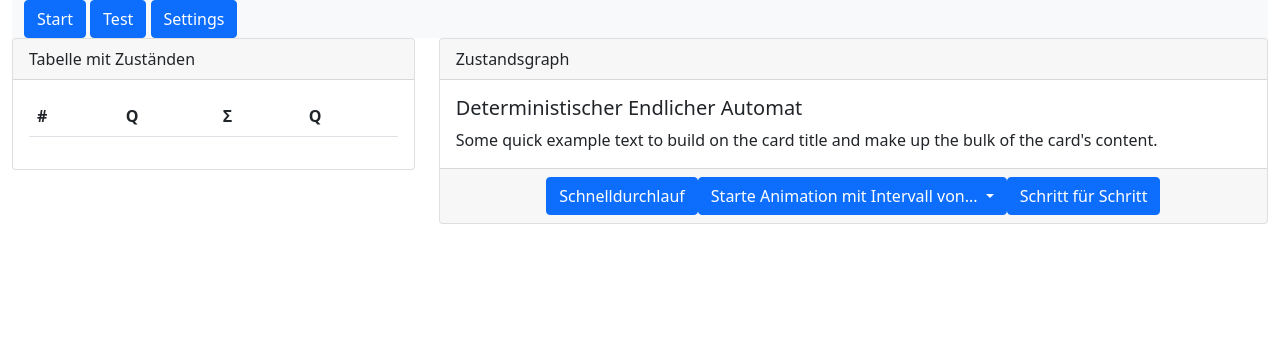
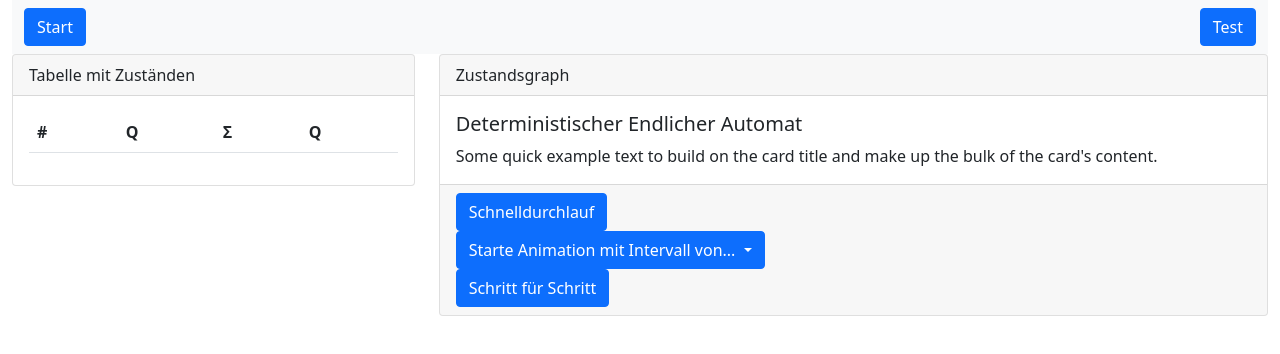
Before and after one commit to andreasrieger/bht-dea, a website: page index.html in a window 1280 px wide. Drawn offline with nearby package versions, Linux system fonts and the light colour scheme.

Commit message:
bugfixes

```diff
--- a/index.html
+++ b/index.html
@@ -13,7 +13,7 @@
 
 <body>
   <div class="container-fluid">
-    <nav class="navbar-nav sticky-top navbar-light bg-light">
+    <nav class="navbar sticky-top navbar-light bg-light">
       <div class="container-fluid">
           <button type="button" id="start" class="btn btn-primary" data-bs-toggle="modal" data-bs-target="#exampleModal">
             Start
@@ -21,10 +21,13 @@
           <button type="button" id="testDea" class="btn btn-primary">
             Test
           </button>
+
+          <!--
           <button class="btn btn-primary" type="button" data-bs-toggle="offcanvas" data-bs-target="#offcanvasRight"
             aria-controls="offcanvasExample">
             Settings
           </button>
+          -->
       </div>
     </nav>
     <div class="row">
@@ -59,11 +62,8 @@
               content.</p>
           </div>
           <div class="card-footer">
-            <ul class="nav justify-content-center">
-              <li class="nav-item">
                 <button type="button" id="startAuto" class="btn btn-primary">Schnelldurchlauf</button>
-              <li>
-              <li class="nav-item">
+
                 <div class="dropdown">
                   <button class="btn btn-primary dropdown-toggle" type="button" id="startAutoDelayed"
                     data-bs-toggle="dropdown" aria-expanded="false">
@@ -75,11 +75,10 @@
                     <li><a class="dropdown-item" id="4s">2 Sekunden</a></li>
                   </ul>
                 </div>
-              <li>
-              <li class="nav-item">
+
                 <button type="button" id="startStepByStep" class="btn btn-primary">Schritt für
                   Schritt</button>
-              </li>
+
           </div>
         </div>
       </div>
--- a/js/scripts.js
+++ b/js/scripts.js
@@ -121,7 +121,9 @@ document.addEventListener("DOMContentLoaded", function (event) {
   });
 
   if (seqInput) {
-    seqInput.value = "";
+    start.addEventListener("click", () => {
+      seqInput.value = "";
+    });
   }
 
   if (sigmaPlaceholder) {
```
